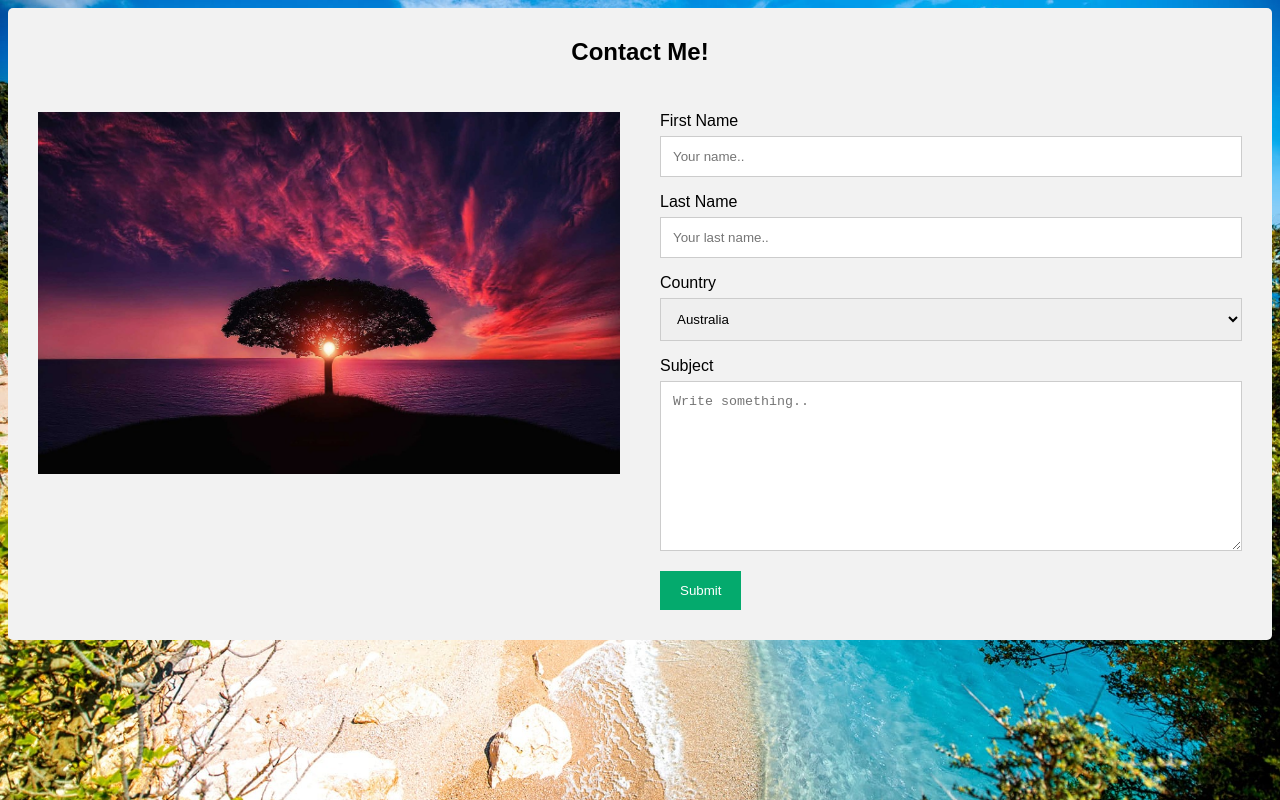
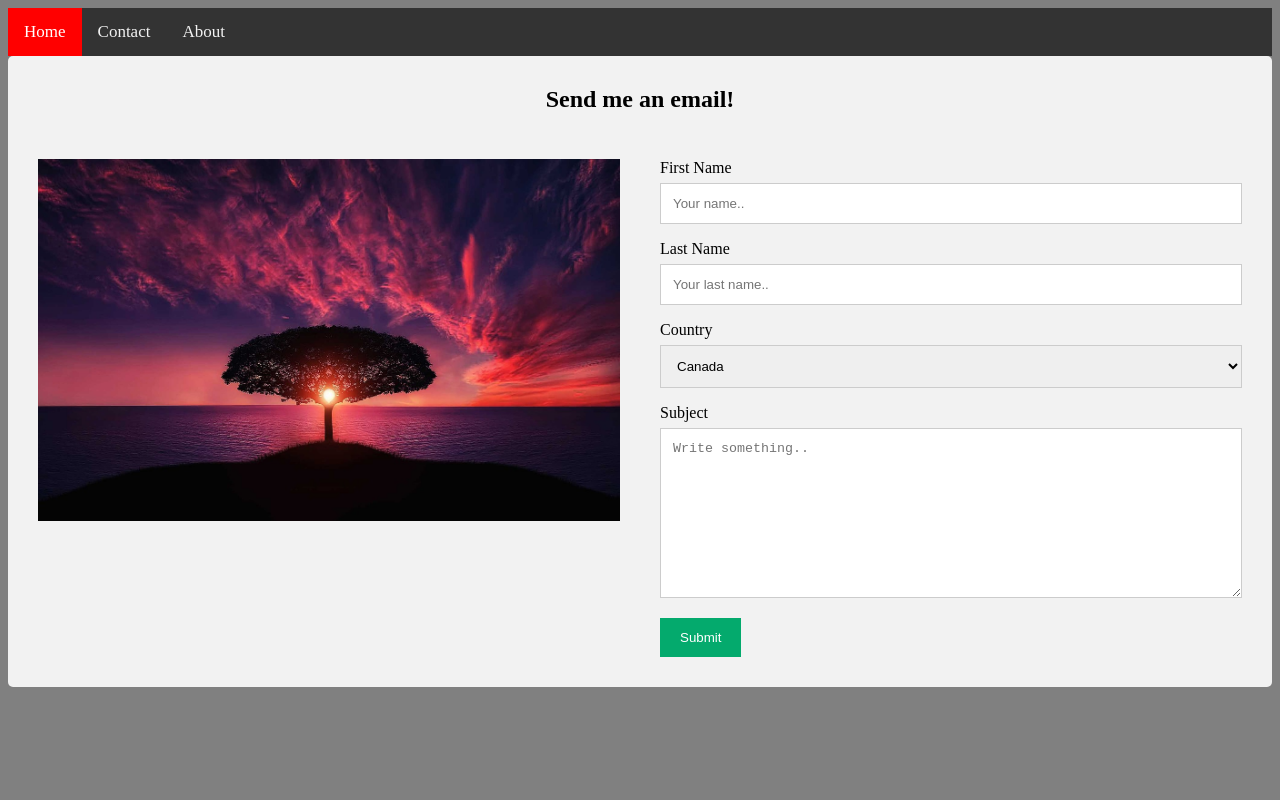
Before and after one commit to AlbionAskushaj/albion.github.io, a plain HTML site: page contact.html in a window 1280 px wide. Drawn offline with Linux system fonts and the light colour scheme.

Commit message:
Update contact.html

```diff
--- a/contact.html
+++ b/contact.html
@@ -1,20 +1,44 @@
 <!DOCTYPE html>
 <html>
 <head>
-<meta name="viewport" content="width=device-width, initial-scale=1">
+<meta name="viewport"  content="width=device-width, initial-scale=1">
 <style>
 
 body {
-  font-family: Arial, Helvetica, sans-serif;
-  background-image: url("vlore.jpg");
-	background-size: cover;
+  background-color: gray;
+
 }
+
+
+.topnav {
+  overflow: hidden;
+  background-color: #333;
+}
+
+.topnav a {
+  float: left;
+  color: #f2f2f2;
+  text-align: center;
+  padding: 14px 16px;
+  text-decoration: none;
+  font-size: 17px;
+}
+
+.topnav a:hover {
+  background-color: #ddd;
+  color: black;
+}
+
+.topnav a.active {
+  background-color: #FF0000;
+  color: white;
+}
+
 
 * {
   box-sizing: border-box;
 }
 
-/* Style inputs */
 input[type=text], select, textarea {
   width: 100%;
   padding: 12px;
@@ -71,9 +95,19 @@ input[type=submit]:hover {
 </head>
 <body>
 
+
+  <body>
+    <div class="topnav">
+        <a class="active" href="index.html">Home</a>
+        <a href="contact.html">Contact</a>
+        <a href="about.html">About</a>
+    </div>
+
+
+
 <div class="container">
   <div style="text-align:center">
-    <h2>Contact Me!</h2>
+    <h2>Send me an email! </h2>
     <p></p>
   </div>
   <div class="row">
@@ -88,7 +122,6 @@ input[type=submit]:hover {
         <input type="text" id="lname" name="lastname" placeholder="Your last name..">
         <label for="country">Country</label>
         <select id="country" name="country">
-          <option value="australia">Australia</option>
           <option value="canada">Canada</option>
           <option value="usa">USA</option>
         </select>
```
